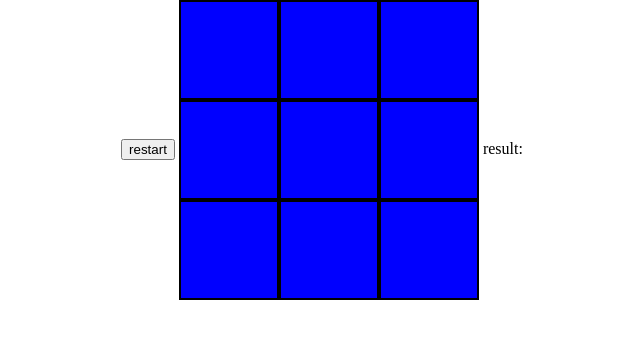
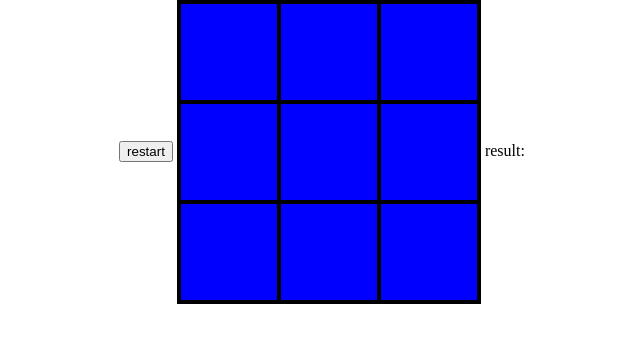
Before and after one commit to 25garcial/tic-tac-toe, a plain HTML site: page index.html in a window 1280 px wide. Shown: the whole page, without its empty margins (318-958 px from the left). Drawn offline with Linux system fonts and the light colour scheme.

Commit message:
Update style.css

```diff
--- a/style.css
+++ b/style.css
@@ -1,14 +1,11 @@
-body{
-  padding: 50px;
-
-}
-
 .board {
   display: inline-grid;
   grid-template-columns: 100px 100px 100px;
   grid-template-rows: 100px 100px 100px;
   background-color: green;
   vertical-align: middle;
+  border-style: solid;
+  border-width: 2px;
 }
 
 .spot {
```
